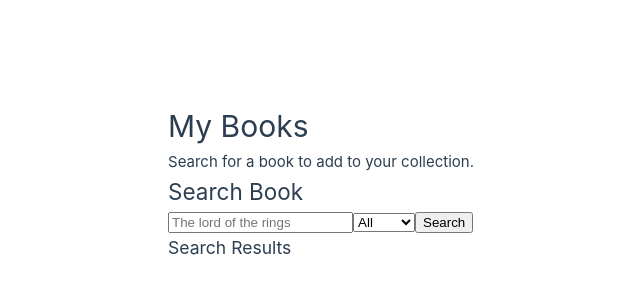
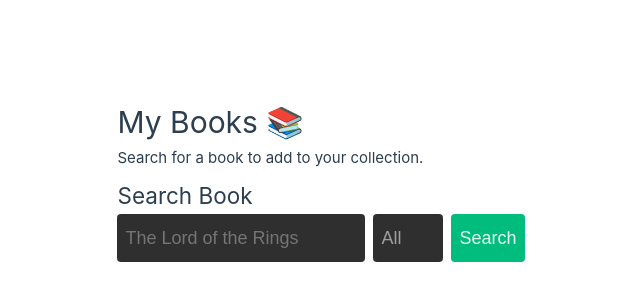
Before and after one commit to IIC3585-2024/vue-group-07, a Vue app in the folder my-books/: page /add-book in a window 1280 px wide. Shown: the part 198-498 px from the top of the page, without its empty margins (319-959 px from the left). Built offline with nearby package versions, Linux system fonts and the light colour scheme.

Commit message:
style: AddBook

```diff
--- a/my-books/src/assets/main.css
+++ b/my-books/src/assets/main.css
@@ -1,10 +1,15 @@
 @import './base.css';
+
+html {
+  scrollbar-color: #4a4a4a #2f2f2f;
+}
 
 #app {
   max-width: 1280px;
   margin: 0 auto;
   padding: 2rem;
   font-weight: normal;
+  scrollbar-color: #4a4a4a #2f2f2f;
 }
 
 a,
--- a/my-books/src/components/AddBook.vue
+++ b/my-books/src/components/AddBook.vue
@@ -45,17 +45,18 @@ function searchBook() {
 
 <template>
     <div>
-        <h2> Search Book </h2>
-        <input type = "text" placeholder = "The lord of the rings" v-model = "text">
-        <select v-model = "field">
-            <option value = "q"> All </option>
-            <option value = "title"> Title </option>
-            <option value = "author"> Author </option>
-        </select>
-        <button @click = "searchBook()"> Search </button>
-        <div>
-            <h3> Search Results </h3>
-            <div class = "gallery">
+        <h2 id="search-title"> Search Book </h2>
+        <div class="search">
+            <input class="text-search" type="text" placeholder="The Lord of the Rings" v-model="text" />
+            <select class="search-by" v-model="field">
+                <option value = "q"> All </option>
+                <option value = "title"> Title </option>
+                <option value = "author"> Author </option>
+            </select>
+            <button class="search-submit" @click="searchBook()"> Search </button>
+        </div>
+        <div class="results-container">
+            <div class="gallery">
                 <BookCard v-for = "book in books" :title = "book.title" :authors = "book.author_name" :cover-i = "book.cover_i" @click = "addBook(book)"/>
             </div>
         </div>
@@ -99,4 +100,61 @@ export default {
 
 <style scoped>
 
+#search-title {
+    margin-top: 0.5rem;
+}
+
+.search {
+    height: 3rem;
+    display: flex;
+    flex-direction: row;
+    gap: 0.5rem;
+    margin-bottom: 1.5rem;
+
+    .text-search {
+        font-size: 1.2em;
+        background-color: #2f2f2f;
+        appearance: none;
+        border: 0;
+        border-radius: 4px;
+        padding: 0.5rem;
+        color: rgba(235, 235, 235, .6);
+    }
+
+    .text-search:focus {
+        outline: solid;
+        outline-color: hsla(160, 100%, 37%, 1);
+    }
+
+    .search-by {
+        font-size: 1.2em;
+        background-color: #2f2f2f;
+        appearance: none;
+        border: 0;
+        border-radius: 4px;
+        padding: 0.5rem;
+        color: rgba(235, 235, 235, .6);
+    }
+
+    .search-by:focus {
+        outline: solid;
+        outline-color: hsla(160, 100%, 37%, 1);
+    }
+
+    .search-submit {
+        font-size: 1.2em;
+        font-weight: semibold;
+        background-color: hsla(160, 100%, 37%, 1);
+        appearance: none;
+        border: 0;
+        border-radius: 4px;
+        padding: 0.5rem;
+        color: rgba(255, 255, 255, .9);
+    }
+
+    .search-submit:hover {
+        background-color: hsla(160, 100%, 40%, 1);
+        cursor: pointer;
+    }
+}
 </style>
--- a/my-books/src/views/AddBookView.vue
+++ b/my-books/src/views/AddBookView.vue
@@ -6,7 +6,7 @@ import AddBook from '../components/AddBook.vue';
 
 <template>
     <div>
-        <h1>My Books</h1>
+        <h1>My Books 📚</h1>
         <p>Search for a book to add to your collection.</p>
         <AddBook />
     </div>
```
